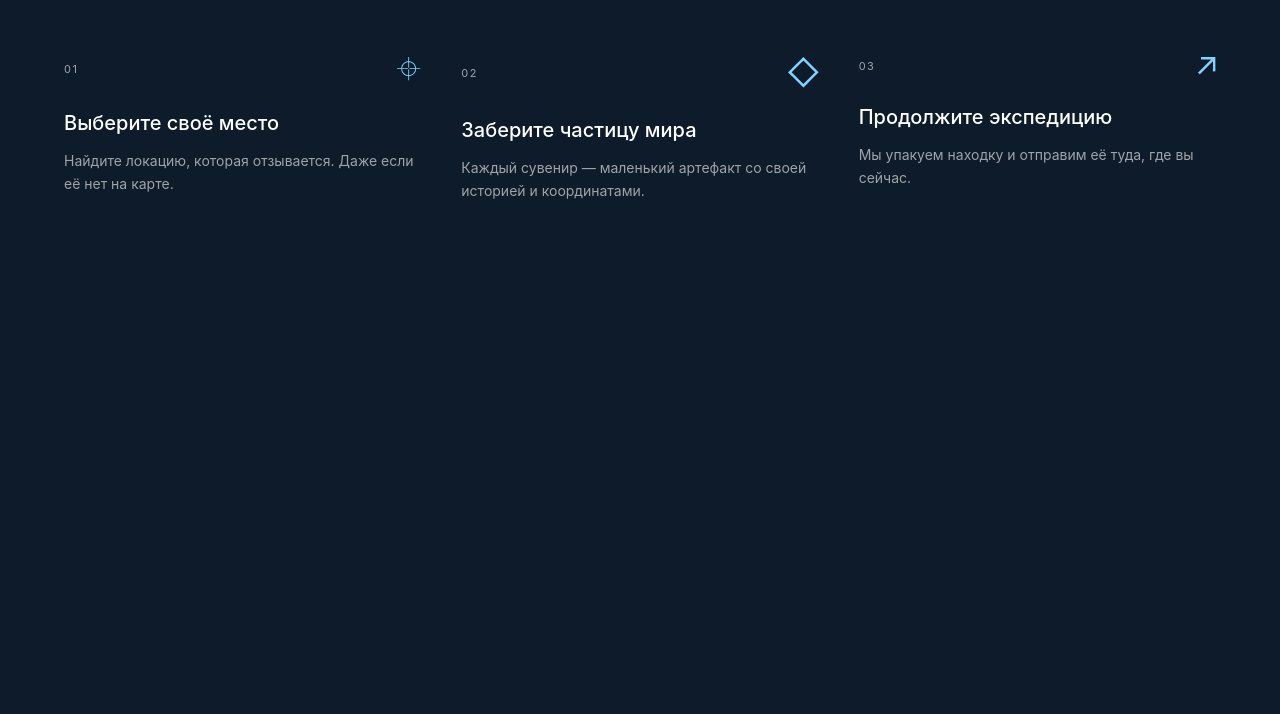
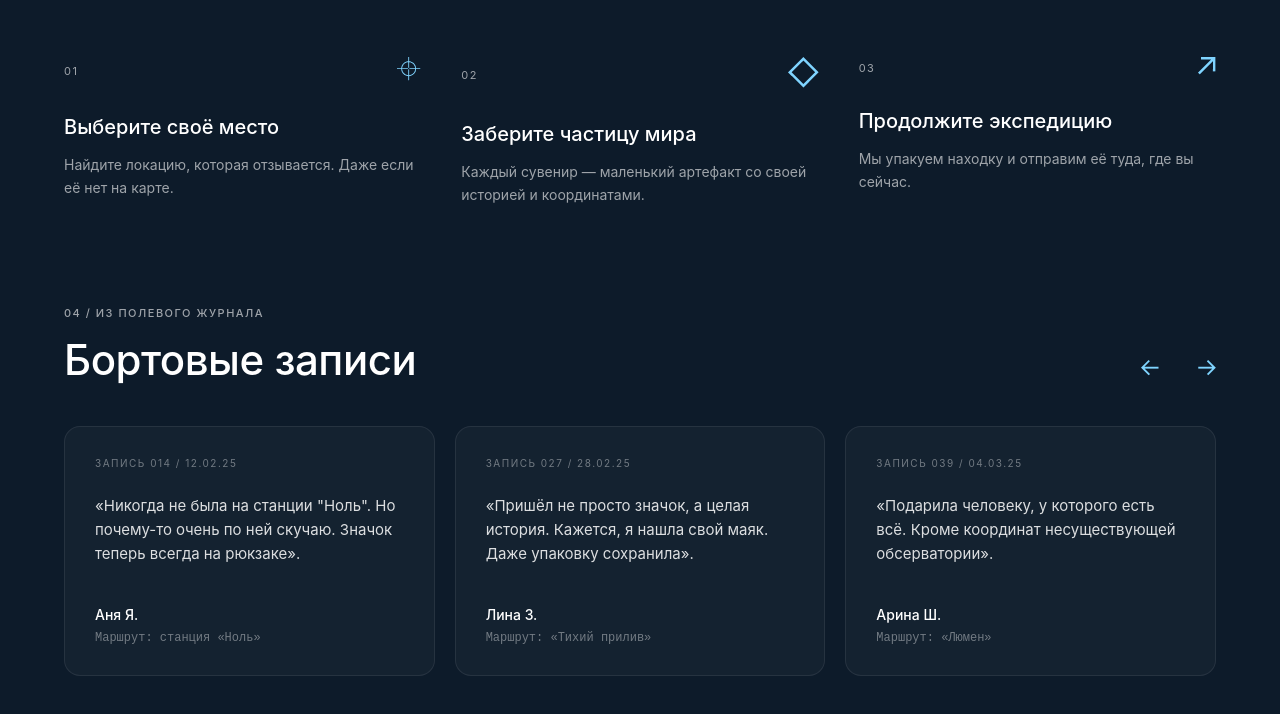
Before and after one commit to Arinashe/Shop, a plain HTML site: page index.html in a window 1280 px wide. Shown: the part 732-1446 px from the top of the page. Before the commit the page ends 994 px from the top, so only its background shows below. Drawn offline with Linux system fonts and the light colour scheme.

Commit message:
add field-notes

```diff
--- a/css/style.css
+++ b/css/style.css
@@ -129,6 +129,7 @@ body {
     width: 90%;
     max-width: 1200px;
     color: #ffffff;
+    margin-bottom: 80px;
 }
 
 .how-wrapper {
@@ -168,15 +169,6 @@ body {
     text-transform: uppercase;
 }
 
-.step-icon {
-    font-size: 24px;
-    color: #4a90e2;
-    line-height: 1;
-    display: flex;
-    align-items: center;
-    justify-content: center;
-}
-
 .step-title {
     font-size: 20px;
     font-weight: 500;
@@ -188,3 +180,83 @@ body {
     line-height: 1.6;
     color: rgba(255, 255, 255, 0.6);
 }
+
+.field-notes {
+    width: 90%;
+    max-width: 1200px;
+    color: #ffffff;
+    margin-bottom: 80px;
+}
+
+.notes-header {
+    display: flex;
+    justify-content: space-between;
+    align-items: flex-end;
+    margin-bottom: 40px;
+}
+
+.notes-header .category {
+    margin-bottom: 15px;
+}
+
+.notes-header .how-title {
+    margin-bottom: 0;
+}
+
+.notes-nav {
+    display: flex;
+    gap: 20px;
+    margin-bottom: 10px;
+}
+
+.notes-grid {
+    display: grid;
+    grid-template-columns: repeat(3, 1fr);
+    gap: 20px;
+}
+
+.note-card {
+    background-color: rgba(255, 255, 255, 0.03);
+    border: 1px solid rgba(255, 255, 255, 0.08);
+    border-radius: 16px;
+    padding: 30px;
+    display: flex;
+    flex-direction: column;
+    justify-content: space-between;
+    min-height: 250px;
+}
+
+.note-meta {
+    font-size: 10px;
+    letter-spacing: 1.5px;
+    color: rgba(255, 255, 255, 0.4);
+    text-transform: uppercase;
+    margin-bottom: 25px;
+    display: block;
+}
+
+.note-text {
+    font-size: 15px;
+    line-height: 1.6;
+    color: rgba(255, 255, 255, 0.85);
+    margin-bottom: 40px;
+    flex-grow: 1;
+}
+
+.note-footer {
+    display: flex;
+    flex-direction: column;
+    gap: 8px;
+}
+
+.note-author {
+    font-size: 14px;
+    font-weight: 500;
+    color: #ffffff;
+}
+
+.note-route {
+    font-size: 12px;
+    color: rgba(255, 255, 255, 0.4);
+    font-family: monospace;
+}
--- a/index.html
+++ b/index.html
@@ -72,6 +72,53 @@
         </div>
     </section>
 
+    <section class="field-notes">
+        <div class="notes-wrapper">
+            <div class="notes-header">
+                <div>
+                    <span class="category">04 / ИЗ ПОЛЕВОГО ЖУРНАЛА</span>
+                    <h2 class="how-title">Бортовые записи</h2>
+                </div>
+                <div class="notes-nav">
+
+                    <img src="./img/стрелки.png" alt="arrows">
+                </div>
+            </div>
+
+            <div class="notes-grid">
+                <div class="note-card">
+                    <span class="note-meta">ЗАПИСЬ 014 / 12.02.25</span>
+                    <p class="note-text">«Никогда не была на станции "Ноль". Но почему-то очень по ней скучаю. Значок
+                        теперь всегда на рюкзаке».</p>
+                    <div class="note-footer">
+                        <span class="note-author">Аня Я.</span>
+                        <span class="note-route">Маршрут: станция «Ноль»</span>
+                    </div>
+                </div>
+
+                <div class="note-card">
+                    <span class="note-meta">ЗАПИСЬ 027 / 28.02.25</span>
+                    <p class="note-text">«Пришёл не просто значок, а целая история. Кажется, я нашла свой маяк. Даже
+                        упаковку сохранила».</p>
+                    <div class="note-footer">
+                        <span class="note-author">Лина З.</span>
+                        <span class="note-route">Маршрут: «Тихий прилив»</span>
+                    </div>
+                </div>
+
+                <div class="note-card">
+                    <span class="note-meta">ЗАПИСЬ 039 / 04.03.25</span>
+                    <p class="note-text">«Подарила человеку, у которого есть всё. Кроме координат несуществующей
+                        обсерватории».</p>
+                    <div class="note-footer">
+                        <span class="note-author">Арина Ш.</span>
+                        <span class="note-route">Маршрут: «Люмен»</span>
+                    </div>
+                </div>
+            </div>
+        </div>
+    </section>
+
     <script src="./js/script.js"></script>
 </body>
 
```
Also changed, not shown: img/стрелки.png (added).
